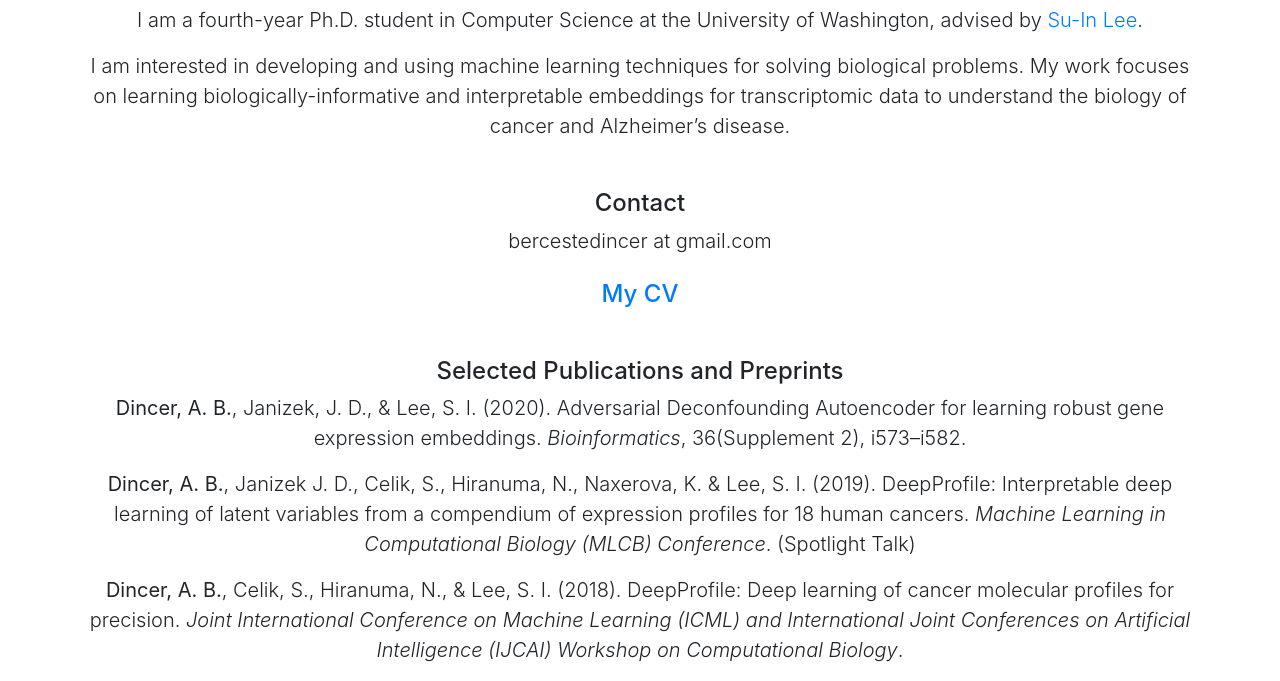
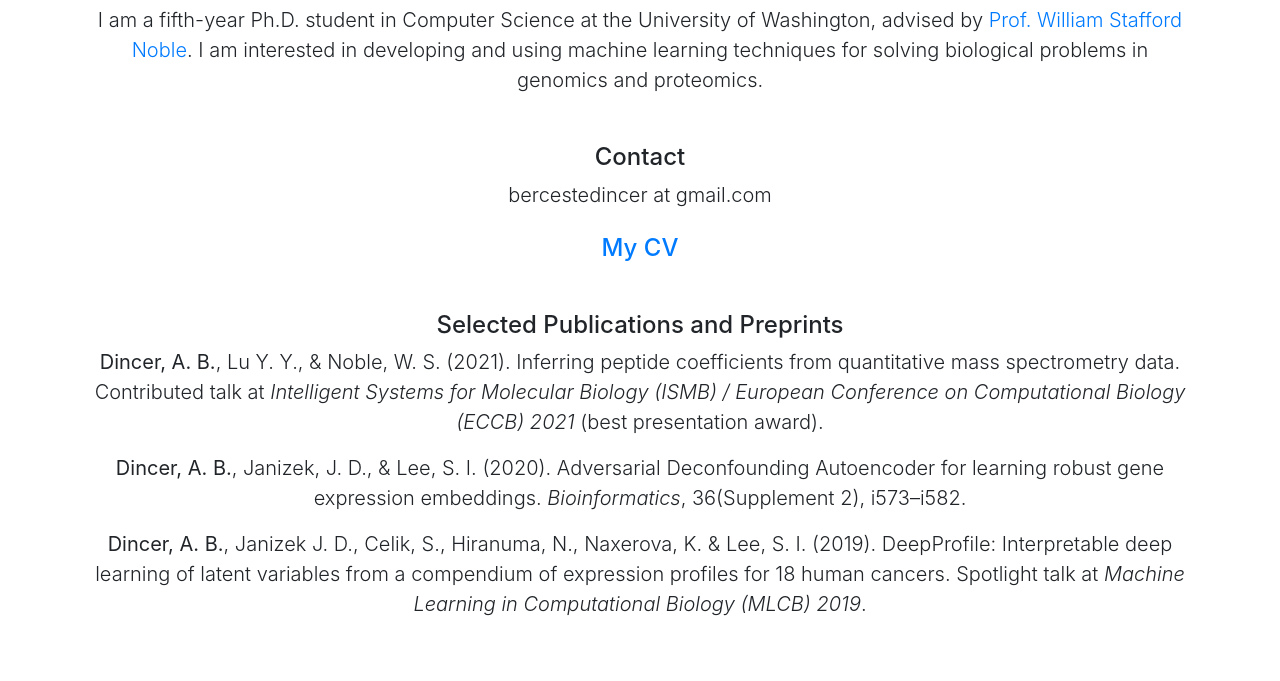
Before and after one commit to BercesteDincer/bercestedincer.github.io, a website: page index.html in a window 1280 px wide. Shown: the part 155-836 px from the top of the page. After the commit the page ends 800 px from the top, so only its background shows below. Drawn offline with Linux system fonts and the light colour scheme.

Commit message:
Add files via upload

```diff
--- a/index.html
+++ b/index.html
@@ -42,18 +42,17 @@
     <div class="row">
       <div class="col-lg-12 text-center">
         <h1 class="mt-5">Ayse Berceste Dincer</h1>
-        <p class="lead">I am a fourth-year Ph.D. student in Computer Science at the University of Washington, advised by <a href="https://suinlee.cs.washington.edu/home">Su-In Lee</a>. </p>
-        <p class="lead">I am interested in developing and using machine learning techniques for solving biological problems. My work focuses on learning biologically-informative and interpretable embeddings for transcriptomic data to understand the biology of cancer and Alzheimer’s disease. </p>
+        <p class="lead">I am a fifth-year Ph.D. student in Computer Science at the University of Washington, advised by <a href="https://noble.gs.washington.edu">Prof. William Stafford Noble</a>. I am interested in developing and using machine learning techniques for solving biological problems in genomics and proteomics. </p>
 
         <h4 class="mt-5">Contact</h4>
         <p class="lead"> bercestedincer at gmail.com</p>
 
-        <h4 class="mt-4"><a href="Ayse_Berceste_Dincer_CV_2020.pdf">My CV</a></h4>
+        <h4 class="mt-4"><a href="Ayse_Berceste_Dincer_CV_2021.pdf">My CV</a></h4>
 
         <h4 class="mt-5">Selected Publications and Preprints</h4>
+        <p class="lead"> <b>Dincer, A. B.</b>, Lu Y. Y.,  &amp Noble, W. S. (2021). Inferring peptide coefficients from quantitative mass spectrometry data. Contributed talk at <i>Intelligent Systems for Molecular Biology (ISMB) / European Conference on Computational Biology (ECCB) 2021</i> (best presentation award).</p>
         <p class="lead"> <b>Dincer, A. B.</b>, Janizek, J. D., &amp Lee, S. I. (2020). Adversarial Deconfounding Autoencoder for learning robust gene expression embeddings. <i> Bioinformatics</i>, 36(Supplement 2), i573–i582.</p>
-        <p class="lead"> <b>Dincer, A. B.</b>, Janizek J. D., Celik, S., Hiranuma, N., Naxerova, K. &amp Lee, S. I. (2019). DeepProfile: Interpretable deep learning of latent variables from a compendium of expression profiles for 18 human cancers. <i>Machine Learning in Computational Biology (MLCB) Conference</i>. (Spotlight Talk)</p>
-        <p class="lead"> <b>Dincer, A. B.</b>, Celik, S., Hiranuma, N., &amp Lee, S. I. (2018). DeepProfile: Deep learning of cancer molecular profiles for precision. <i>Joint International Conference on Machine Learning (ICML) and International Joint Conferences on Artificial Intelligence (IJCAI) Workshop on Computational Biology</i>.</p>
+        <p class="lead"> <b>Dincer, A. B.</b>, Janizek J. D., Celik, S., Hiranuma, N., Naxerova, K. &amp Lee, S. I. (2019). DeepProfile: Interpretable deep learning of latent variables from a compendium of expression profiles for 18 human cancers. Spotlight talk at <i>Machine Learning in Computational Biology (MLCB) 2019</i>.</p>
 
 
       </div>
```
Also changed, not shown: 1 other file.
